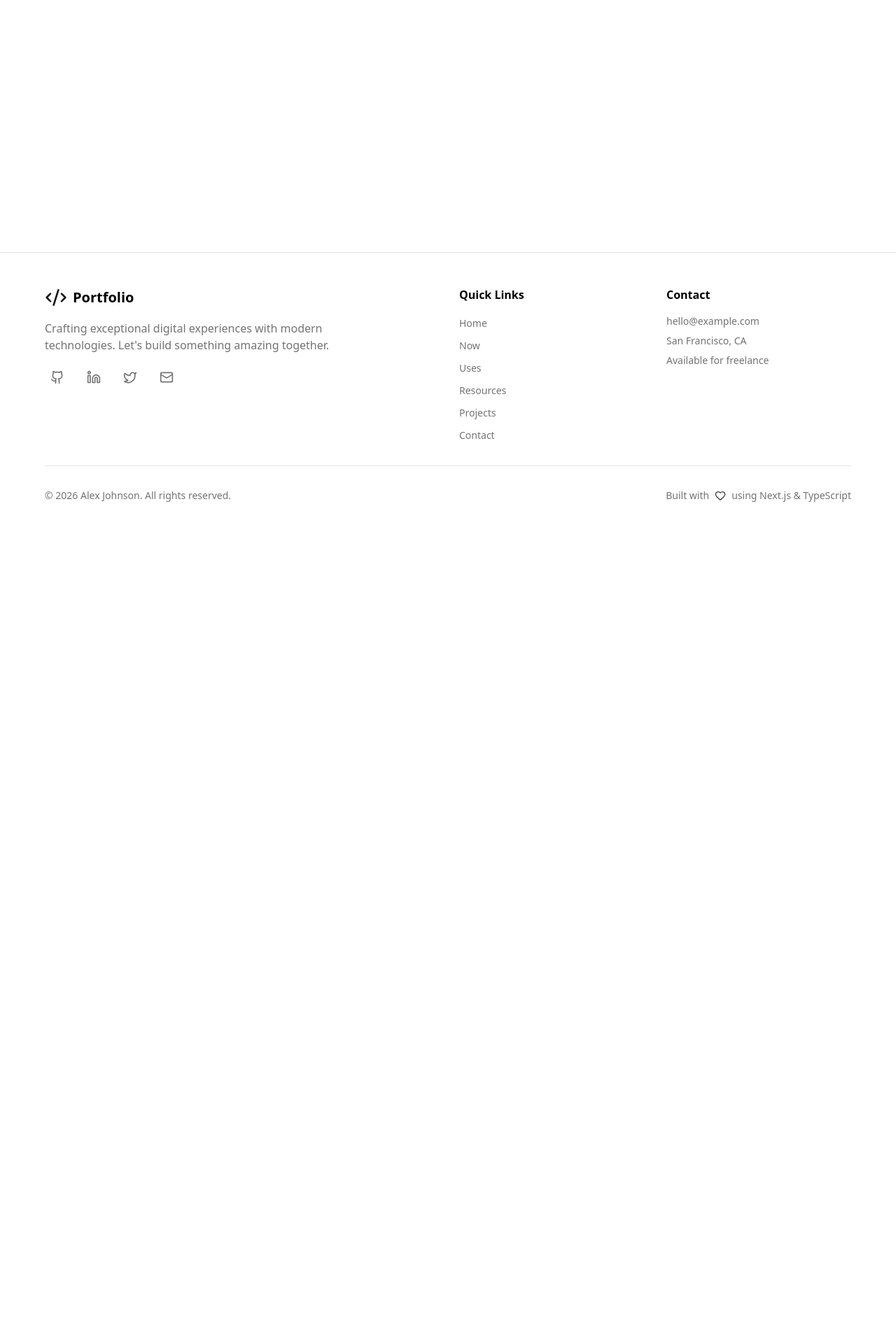
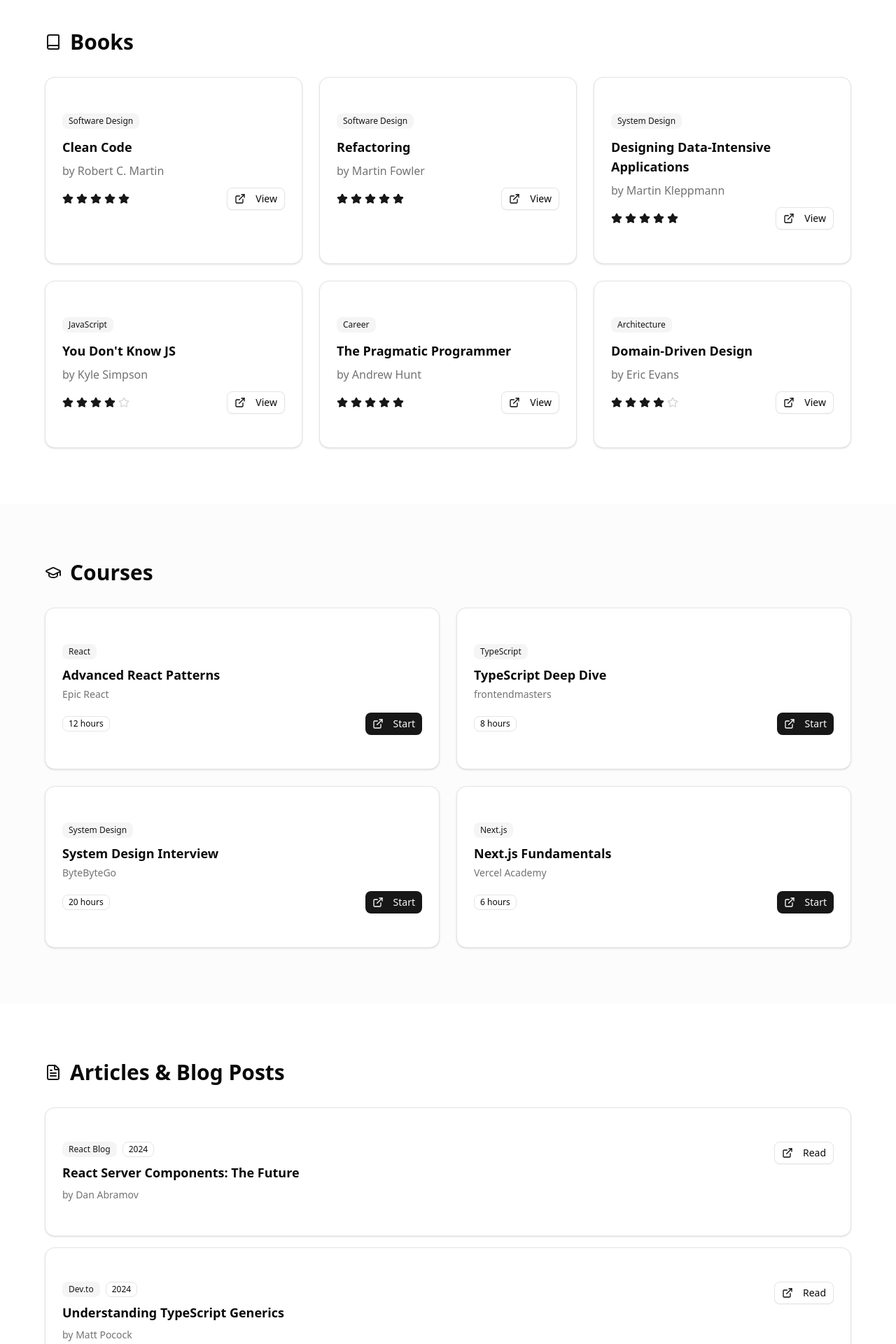
Before and after one commit to jrreda/next-portfolio, a Next.js app: page /resources in a window 1280 px wide. Before the commit this address had no page. Shown: the part 440-2360 px from the top of the page at 70% size. Before the commit the page ends 1206 px from the top, so only its background shows below. Built offline with nearby package versions, Linux system fonts and the light colour scheme.

Commit message:
Resources

```diff
--- /dev/null
+++ b/app/resources/page.tsx
@@ -0,0 +1,180 @@
+import { Badge } from '@/components/ui/badge'
+import { Card, CardContent } from '@/components/ui/card'
+import { Button } from '@/components/ui/button'
+import { ExternalLink, Book, GraduationCap, FileText, Star } from 'lucide-react'
+import { books, courses, articles } from '@/data/resources'
+
+export default function ResourcesPage() {
+  const renderStars = (rating: number) => {
+    return (
+      <div className="flex gap-1">
+        {[1, 2, 3, 4, 5].map((star) => (
+          <Star
+            key={star}
+            className={`w-4 h-4 ${star <= rating ? 'fill-primary text-primary' : 'text-muted-foreground/30'
+              }`}
+          />
+        ))}
+      </div>
+    )
+  }
+
+  return (
+    <div className="min-h-screen pt-20">
+      {/* Hero */}
+      <section className="py-20 border-b">
+        <div className="container mx-auto px-4 sm:px-6 lg:px-8">
+          <div className="max-w-3xl mx-auto">
+            <Badge variant="secondary" className="mb-4">Resources</Badge>
+            <h1 className="text-4xl sm:text-5xl font-bold mb-4">
+              Useful Materials &{' '}
+              <span className="text-gradient">Resources</span>
+            </h1>
+            <p className="text-lg text-muted-foreground">
+              A curated collection of books, courses, and articles that have helped me grow
+              as a developer. I regularly update this list as I discover new resources.
+            </p>
+          </div>
+        </div>
+      </section>
+
+      {/* Books */}
+      <section className="py-20">
+        <div className="container mx-auto px-4 sm:px-6 lg:px-8">
+          <div className="max-w-6xl mx-auto">
+            <div className="flex items-center gap-3 mb-8">
+              <Book className="w-6 h-6 text-primary" />
+              <h2 className="text-3xl font-bold">Books</h2>
+            </div>
+            <div className="grid sm:grid-cols-2 lg:grid-cols-3 gap-6">
+              {books.map((book, index) => (
+                <Card key={index} className="h-full">
+                  <CardContent className="p-6">
+                    <Badge variant="secondary" className="mb-3">
+                      {book.category}
+                    </Badge>
+                    <h3 className="text-lg font-semibold mb-2">{book.title}</h3>
+                    <p className="text-muted-foreground mb-3">
+                      by {book.author}
+                    </p>
+                    <div className="flex items-center justify-between">
+                      {renderStars(book.rating)}
+                      <Button size="sm" variant="outline" asChild>
+                        <a href={book.link} target="_blank" rel="noopener noreferrer">
+                          <ExternalLink className="w-4 h-4 mr-2" />
+                          View
+                        </a>
+                      </Button>
+                    </div>
+                  </CardContent>
+                </Card>
+              ))}
+            </div>
+          </div>
+        </div>
+      </section>
+
+      {/* Courses */}
+      <section className="py-20 bg-accent/30">
+        <div className="container mx-auto px-4 sm:px-6 lg:px-8">
+          <div className="max-w-6xl mx-auto">
+            <div className="flex items-center gap-3 mb-8">
+              <GraduationCap className="w-6 h-6 text-primary" />
+              <h2 className="text-3xl font-bold">Courses</h2>
+            </div>
+            <div className="grid sm:grid-cols-2 gap-6">
+              {courses.map((course, index) => (
+                <Card key={index}>
+                  <CardContent className="p-6">
+                    <div className="flex items-start justify-between gap-2 mb-3">
+                      <div className="flex-1">
+                        <Badge variant="secondary" className="mb-2">
+                          {course.category}
+                        </Badge>
+                        <h3 className="text-lg font-semibold">
+                          {course.title}
+                        </h3>
+                        <p className="text-sm text-muted-foreground mt-1">
+                          {course.provider}
+                        </p>
+                      </div>
+                    </div>
+                    <div className="flex items-center justify-between mt-4">
+                      <Badge variant="outline">{course.duration}</Badge>
+                      <Button size="sm" asChild>
+                        <a href={course.link} target="_blank" rel="noopener noreferrer">
+                          <ExternalLink className="w-4 h-4 mr-2" />
+                          Start
+                        </a>
+                      </Button>
+                    </div>
+                  </CardContent>
+                </Card>
+              ))}
+            </div>
+          </div>
+        </div>
+      </section>
+
+      {/* Articles */}
+      <section className="py-20">
+        <div className="container mx-auto px-4 sm:px-6 lg:px-8">
+          <div className="max-w-6xl mx-auto">
+            <div className="flex items-center gap-3 mb-8">
+              <FileText className="w-6 h-6 text-primary" />
+              <h2 className="text-3xl font-bold">Articles & Blog Posts</h2>
+            </div>
+            <div className="space-y-4">
+              {articles.map((article, index) => (
+                <Card key={index}>
+                  <CardContent className="p-6">
+                    <div className="flex items-start justify-between gap-4">
+                      <div className="flex-1">
+                        <div className="flex items-center gap-2 mb-2">
+                          <Badge variant="secondary">{article.source}</Badge>
+                          <Badge variant="outline">{article.date}</Badge>
+                        </div>
+                        <h3 className="text-lg font-semibold mb-2">
+                          {article.title}
+                        </h3>
+                        <p className="text-sm text-muted-foreground">
+                          by {article.author}
+                        </p>
+                      </div>
+                      <Button size="sm" variant="outline" asChild>
+                        <a href={article.link} target="_blank" rel="noopener noreferrer">
+                          <ExternalLink className="w-4 h-4 mr-2" />
+                          Read
+                        </a>
+                      </Button>
+                    </div>
+                  </CardContent>
+                </Card>
+              ))}
+            </div>
+          </div>
+        </div>
+      </section>
+
+      {/* More Resources */}
+      {/* <section className="py-12 bg-accent/20">
+        <div className="container mx-auto px-4 sm:px-6 lg:px-8">
+          <div className="max-w-3xl mx-auto text-center">
+            <h3 className="text-2xl font-bold mb-4">
+              Want more resources?
+            </h3>
+            <p className="text-muted-foreground mb-6">
+              I regularly share resources and learning materials on my blog and social media.
+              Follow me to stay updated with the latest content.
+            </p>
+            <Button size="lg" asChild>
+              <a href="https://twitter.com" target="_blank" rel="noopener noreferrer">
+                Follow on Twitter
+              </a>
+            </Button>
+          </div>
+        </div>
+      </section> */}
+    </div>
+  )
+}
--- a/app/uses/page.tsx
+++ b/app/uses/page.tsx
@@ -1,4 +1,3 @@
-
 import { Badge } from '@/components/ui/badge'
 import { Card, CardContent, CardHeader, CardTitle } from '@/components/ui/card'
 import { categories, workstation } from '@/data/uses'
--- /dev/null
+++ b/data/resources.ts
@@ -0,0 +1,120 @@
+export const books = [
+  {
+    title: 'Clean Code',
+    author: 'Robert C. Martin',
+    category: 'Software Design',
+    rating: 5,
+    link: '#',
+  },
+  {
+    title: 'Refactoring',
+    author: 'Martin Fowler',
+    category: 'Software Design',
+    rating: 5,
+    link: '#',
+  },
+  {
+    title: 'Designing Data-Intensive Applications',
+    author: 'Martin Kleppmann',
+    category: 'System Design',
+    rating: 5,
+    link: '#',
+  },
+  {
+    title: 'You Don\'t Know JS',
+    author: 'Kyle Simpson',
+    category: 'JavaScript',
+    rating: 4,
+    link: '#',
+  },
+  {
+    title: 'The Pragmatic Programmer',
+    author: 'Andrew Hunt',
+    category: 'Career',
+    rating: 5,
+    link: '#',
+  },
+  {
+    title: 'Domain-Driven Design',
+    author: 'Eric Evans',
+    category: 'Architecture',
+    rating: 4,
+    link: '#',
+  },
+]
+
+export const courses = [
+  {
+    title: 'Advanced React Patterns',
+    provider: 'Epic React',
+    category: 'React',
+    duration: '12 hours',
+    link: '#',
+  },
+  {
+    title: 'TypeScript Deep Dive',
+    provider: 'frontendmasters',
+    category: 'TypeScript',
+    duration: '8 hours',
+    link: '#',
+  },
+  {
+    title: 'System Design Interview',
+    provider: 'ByteByteGo',
+    category: 'System Design',
+    duration: '20 hours',
+    link: '#',
+  },
+  {
+    title: 'Next.js Fundamentals',
+    provider: 'Vercel Academy',
+    category: 'Next.js',
+    duration: '6 hours',
+    link: '#',
+  },
+]
+
+export const articles = [
+  {
+    title: 'React Server Components: The Future',
+    author: 'Dan Abramov',
+    source: 'React Blog',
+    date: '2024',
+    link: '#',
+  },
+  {
+    title: 'Understanding TypeScript Generics',
+    author: 'Matt Pocock',
+    source: 'Dev.to',
+    date: '2024',
+    link: '#',
+  },
+  {
+    title: 'A Complete Guide to React Performance',
+    author: 'Mark Erikson',
+    source: 'Smashing Magazine',
+    date: '2023',
+    link: '#',
+  },
+  {
+    title: 'Building Scalable APIs with Prisma',
+    author: 'Prisma Team',
+    source: 'Prisma Blog',
+    date: '2024',
+    link: '#',
+  },
+  {
+    title: 'The Future of Web Development',
+    author: 'Kent C. Dodds',
+    source: 'Epic Web Dev',
+    date: '2023',
+    link: '#',
+  },
+  {
+    title: 'CSS-in-JS vs Utility-First CSS',
+    author: 'Sarah Drasner',
+    source: 'CSS-Tricks',
+    date: '2024',
+    link: '#',
+  },
+]
```
